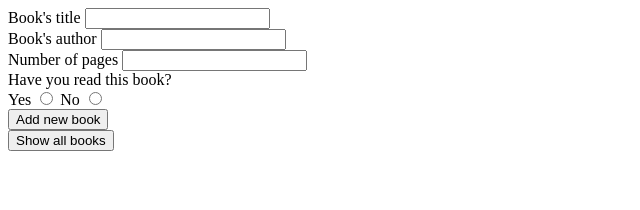
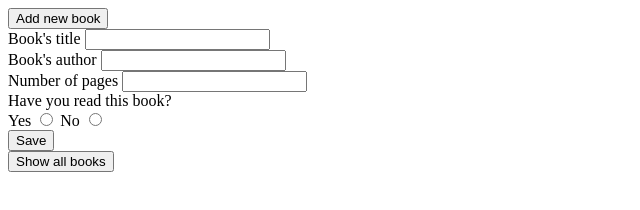
Before and after one commit to CieniuchOliwia/odin-library, a plain HTML site: page index.html in a window 1280 px wide. Shown: the whole page, without its empty margins (0-640 px from the left). Drawn offline with Linux system fonts and the light colour scheme.

Commit message:
button for form

```diff
--- a/index.html
+++ b/index.html
@@ -10,7 +10,12 @@
 <body>
     <script src="scripts.js" defer></script>
 
-    <form>
+    <div>
+        <button type="button" id="addNewBook">Add new book</button>
+    </div>
+
+
+    <form id="formForNewBook">
         <div>
             <label for="title">Book's title</label>
             <input type="text" id="title">
@@ -33,7 +38,7 @@
         <input type="radio" name="readOrNot" id="unread" value="no">
 
         <div>
-            <button type="button" id="addNewBook">Add new book</button>
+            <button type="button" id="save">Save</button>
         </div>
     </form>
     <div>
```
